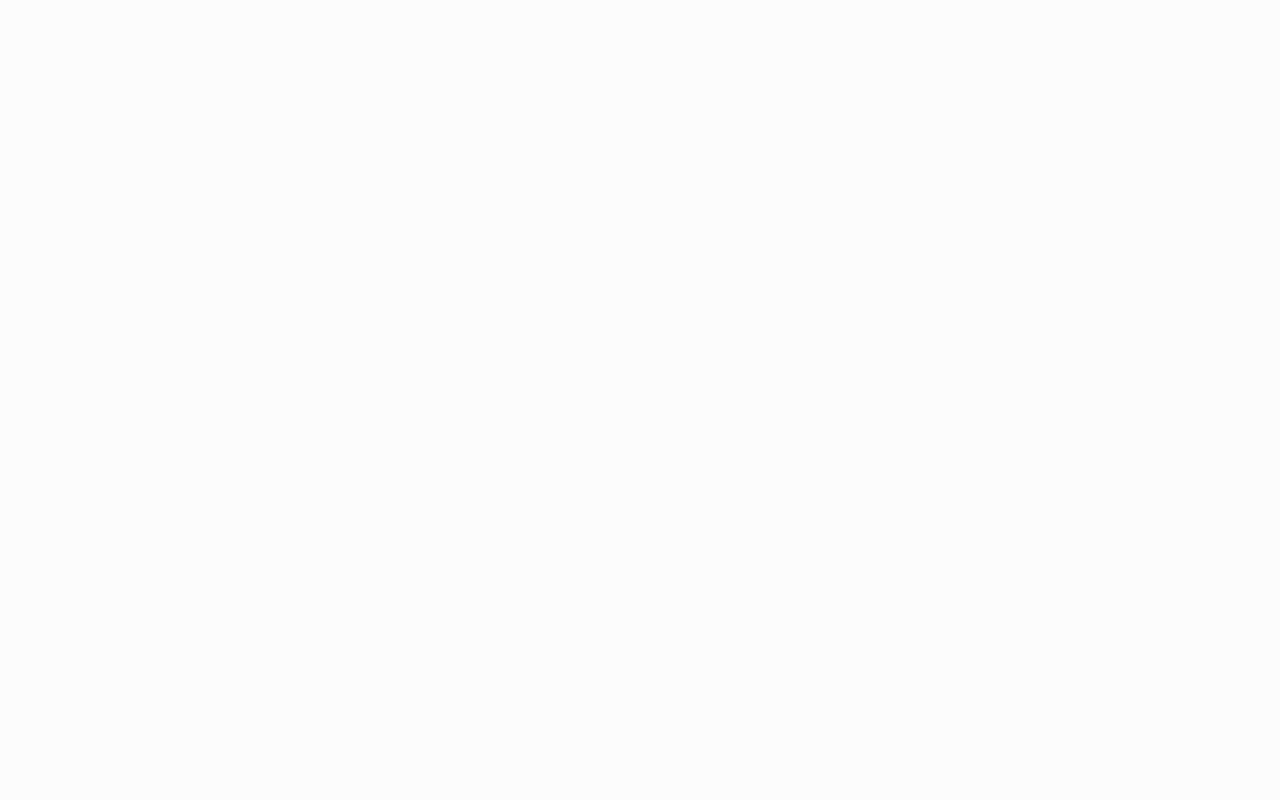
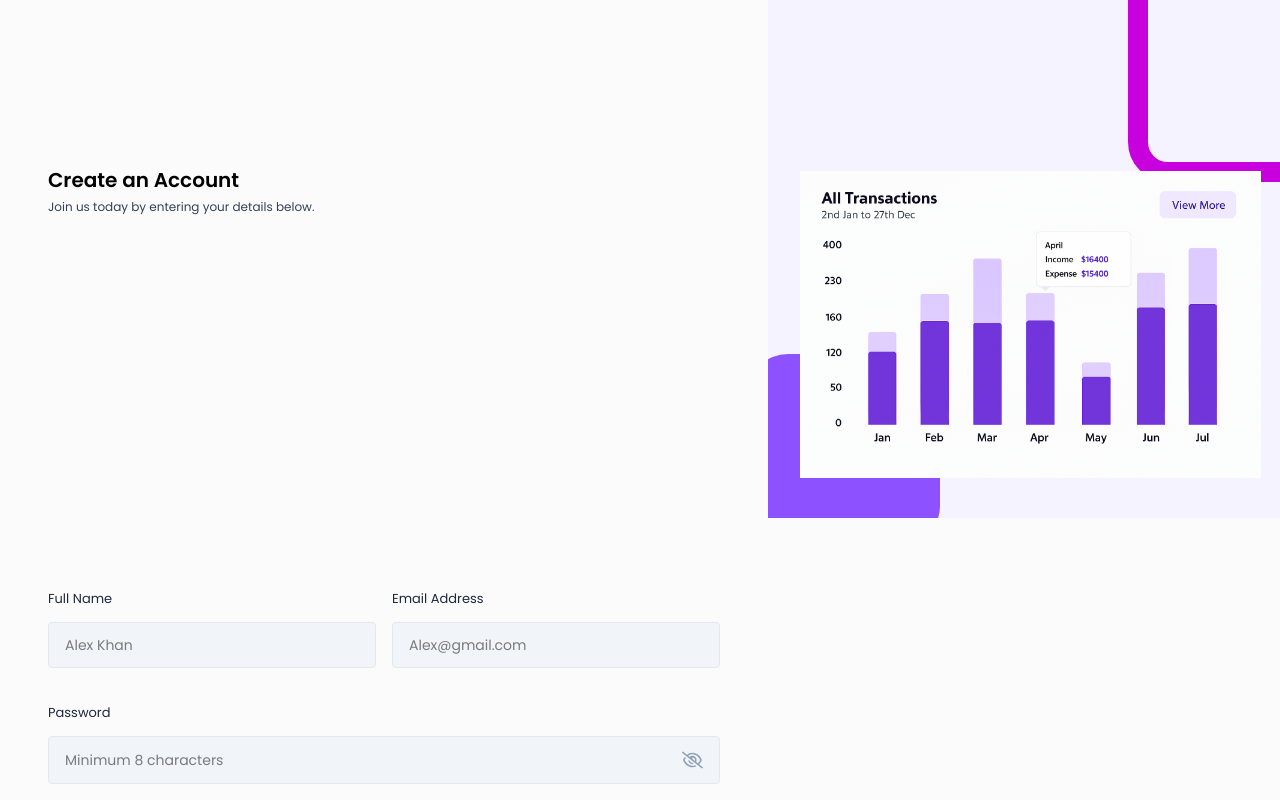
Before and after one commit to HridaeyRayamajhi22/FinanceTracker, a React (Vite) app in the folder frontend/expense-tracker/: page /signUp in a window 1280 px wide. Shown: the part 282-1082 px from the top of the page. Before the commit the page ends 800 px from the top, so only its background shows below. Built offline with nearby package versions, Linux system fonts and the light colour scheme.

Commit message:
Login setup completed

```diff
--- /dev/null
+++ b/frontend/expense-tracker/src/components/layouts/inputs/Input.jsx
@@ -0,0 +1,44 @@
+import React, { useState } from 'react'
+import { FaRegEye, FaRegEyeSlash } from "react-icons/fa6"
+
+const Input = ({ value, onChange, placeholder, label, type }) => {
+  const [showPassword, setShowPassword] = useState(false)
+
+  const toggleShowPassword = () => {
+    setShowPassword(!showPassword);
+  }
+  return (
+    <div>
+      <label className='text-[13px] text-slate-800'>{label}</label>
+      <div className='input-box'>
+        <input
+          type={type === 'password' ? (showPassword ? 'text' : 'password') : type}
+          placeholder={placeholder}
+          className='w-full bg-transparent outline-none'
+          value={value}
+          onChange={(e) => onChange(e)}
+        />
+
+        {type === "password" && (
+          <>
+            {showPassword ? (
+              <FaRegEye
+                size={22}
+                className="text-primary cursor-pointer"
+                onClick={() => toggleShowPassword()}
+              />
+            ) : (
+              <FaRegEyeSlash
+                size={22}
+                className="text-slate-400 cursor-pointer"
+                onClick={() => toggleShowPassword()}
+              />
+            )}
+          </>
+        )}
+      </div>
+    </div>
+  )
+}
+
+export default Input
--- a/frontend/expense-tracker/src/index.css
+++ b/frontend/expense-tracker/src/index.css
@@ -18,3 +18,11 @@
         overflow-x: hidden;
     }
 }
+
+.input-box {
+    @apply w-full flex justify-between gap-3 text-sm text-black bg-slate-100 rounded px-4 py-3 mb-4 mt-3 border border-slate-200 outline-none;
+}
+
+.btn-primary {
+    @apply w-full text-sm font-medium text-white bg-violet-500 shadow-lg shadow-purple-600/5 p-[10px] rounded-md my-1 hover:bg-purple-600/15 hover:text-purple-600
+}
--- a/frontend/expense-tracker/src/pages/Auth/Login.jsx
+++ b/frontend/expense-tracker/src/pages/Auth/Login.jsx
@@ -1,6 +1,33 @@
-import React from 'react'
+import React, { useState } from 'react'
 import AuthLayout from '../../components/layouts/authLayout.jsx'
+import {Link, useNavigate} from 'react-router-dom'
+import Input from '../../components/layouts/inputs/Input.jsx'
+import { validateEmail } from '../../utils/helper.js'
+
 const Login = () => {
+  const [email, setEmail] = useState("")
+  const [password, setPassword] = useState("")
+  const [error, setError] = useState(null)
+
+  const navigate = useNavigate()
+
+  // Handle Login Form onSubmit
+  const handleLogin = async (e) => {
+     e.preventDefault()
+
+     if(!validateEmail(email)){
+        setError("Please enter a valid email address.")
+     }
+
+     if(!password) {
+       setError("Please enter the password")
+       return;
+     }
+
+     setError("")
+
+    //  LOGIN API Call
+  }
   return (
     <AuthLayout>
       <div className='lg:w-[70%] h-3/4 md:h-full flex flex-col justify-center'>
@@ -8,6 +35,37 @@ const Login = () => {
         <p className='text-xs text-slate-700 mt-[5px] mb-6'>
           Please enter your details to log in
         </p>
+
+        <form onSubmit={handleLogin}>
+          <Input
+            value= {email}
+            onChange={({target}) => setEmail((target.value))}
+            label="Email Address"
+            placeholder="Alex@gmail.com"
+            type="text"
+          />
+
+           <Input
+            value= {password}
+            onChange={({target}) => setPassword((target.value))}
+            label="Password"
+            placeholder="Minimum 8 characters"
+            type="password"
+          />
+
+          {error && <p className='text-red-500 text-xs pb-2.5'>{error}</p>}
+
+          <button type='submit' className='btn-primary'>
+             LOGIN
+          </button>
+
+          <p className='text-[13px] text-slate-800 mt-3'>
+              Don't have an account ?{" "}
+              <Link className="font-medium text-primary" to="/signup">
+              Sign Up
+              </Link>
+          </p>
+        </form>
       </div>
     </AuthLayout>
   )
--- a/frontend/expense-tracker/src/pages/Auth/SignUp.jsx
+++ b/frontend/expense-tracker/src/pages/Auth/SignUp.jsx
@@ -1,11 +1,64 @@
-import React from 'react'
+import React, { useState } from 'react';
+import AuthLayout from '../../components/layouts/authLayout.jsx';
+import { Link, useNavigate } from 'react-router-dom';
+import Input from '../../components/layouts/inputs/Input.jsx';
+import { validateEmail } from '../../utils/helper.js';
 
 const SignUp = () => {
+  const [profilePic, setProfilePic] = useState(null);
+  const [fullName, setFullName] = useState("");
+  const [email, setEmail] = useState("");
+  const [password, setPassword] = useState("");
+  const [error, setError] = useState(null);
+
+  const navigate = useNavigate();
+
+  const handleSignUp = async (e) => {
+    e.preventDefault();
+    // TODO: Add validation + API logic
+  };
+
   return (
     <div>
-      SU
+      <AuthLayout>
+        <div className='lg:w-[100%] h-auto md:h-full mt-10 flex flex-col justify-center'>
+          <h3 className='text-xl font-semibold text-black'>Create an Account</h3>
+          <p className='text-xs text-slate-700 mt-[5px] mb-6'>
+            Join us today by entering your details below.
+          </p>
+        </div>
+
+        <form onSubmit={handleSignUp}>
+          <div className='grid grid-cols-1 md:grid-cols-2 gap-4'>
+            <Input
+              value={fullName}
+              onChange={({ target }) => setFullName(target.value)}
+              label="Full Name"
+              placeholder="Alex Khan"
+              type="text"
+            />
+            <Input
+              value={email}
+              onChange={({ target }) => setEmail(target.value)}
+              label="Email Address"
+              placeholder="Alex@gmail.com"
+              type="text"
+            />
+
+            <div className='col-span-2'>
+              <Input
+                value={password}
+                onChange={({ target }) => setPassword(target.value)}
+                label="Password"
+                placeholder="Minimum 8 characters"
+                type="password"
+              />
+            </div>
+          </div>
+        </form>
+      </AuthLayout>
     </div>
-  )
-}
+  );
+};
 
-export default SignUp
+export default SignUp;
--- a/frontend/expense-tracker/src/utils/helper.js
+++ b/frontend/expense-tracker/src/utils/helper.js
@@ -0,0 +1,5 @@
+export const validateEmail = (email) => {
+    const regex = /^[^\s@]+@[^\s@]+\.[^\s@]+$/;
+
+    return regex.test(email)
+};
```
